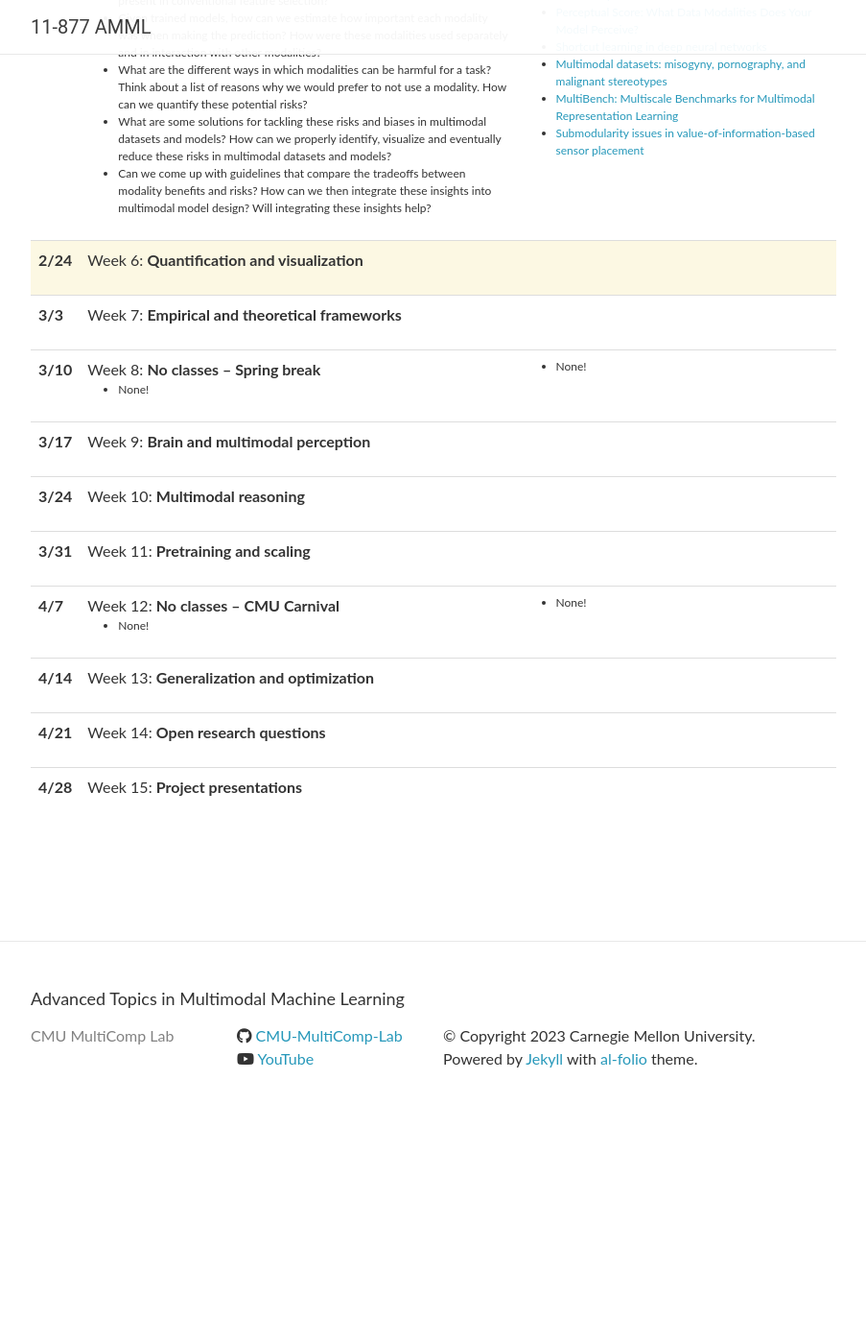
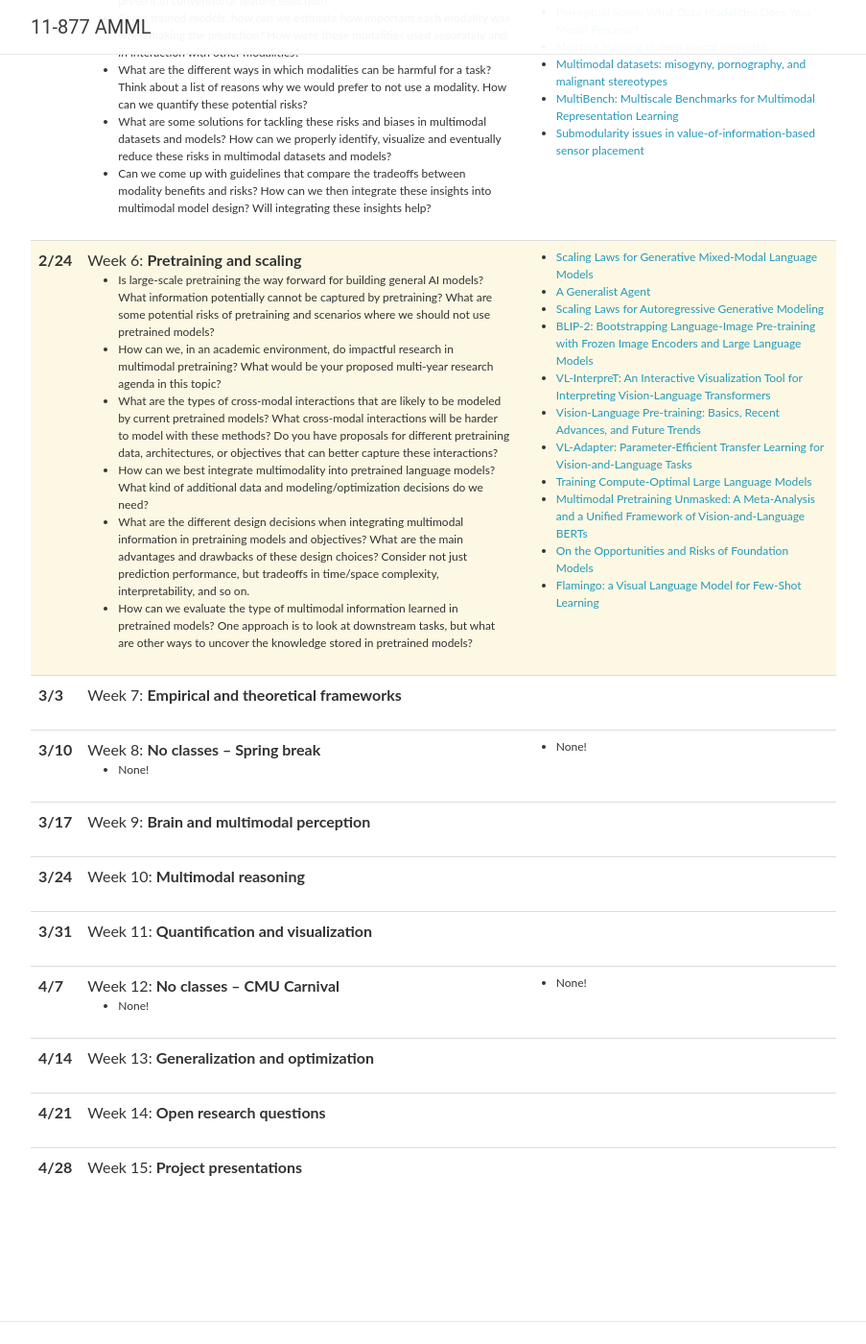
Before and after one commit to CMU-MultiComp-Lab/adv-mmml-course, a Jekyll site: the page built from spring2023/_pages/schedule.md, in a window 1280 px wide and 1400 px high, scrolled down 1866 px. Shown: the whole window at 96% size, without its empty margins (188-1091 px from the left). Built offline with Jekyll 4.4.1, drawn with Linux system fonts in a browser that asks for light colours; nearby versions of some CDN libraries; comment, search, counter and statistics services are not loaded; before the commit the page ends 3042 px from its top, so only the background shows below that.

Commit message:
Update lectures_2023.yml

```diff
--- a/_data/lectures_2023.yml
+++ b/_data/lectures_2023.yml
@@ -107,10 +107,26 @@
 
 - date: 2/24
   title: >
-    Week 6: <strong>Quantification and visualization</strong>
+    Week 6: <strong>Pretraining and scaling</strong>
   topics:
-
+    - Is large-scale pretraining the way forward for building general AI models? What information potentially cannot be captured by pretraining? What are some potential risks of pretraining and scenarios where we should not use pretrained models?
+    - How can we, in an academic environment, do impactful research in multimodal pretraining? What would be your proposed multi-year research agenda in this topic?
+    - What are the types of cross-modal interactions that are likely to be modeled by current pretrained models? What cross-modal interactions will be harder to model with these methods? Do you have proposals for different pretraining data, architectures, or objectives that can better capture these interactions?
+    - How can we best integrate multimodality into pretrained language models? What kind of additional data and modeling/optimization decisions do we need?
+    - What are the different design decisions when integrating multimodal information in pretraining models and objectives? What are the main advantages and drawbacks of these design choices? Consider not just prediction performance, but tradeoffs in time/space complexity, interpretability, and so on.
+    - How can we evaluate the type of multimodal information learned in pretrained models? One approach is to look at downstream tasks, but what are other ways to uncover the knowledge stored in pretrained models?
   readings:
+    - <a href="https://arxiv.org/abs/2301.03728">Scaling Laws for Generative Mixed-Modal Language Models</a> <br/>
+    - <a href="https://arxiv.org/abs/2205.06175">A Generalist Agent</a> <br/>
+    - <a href="https://arxiv.org/abs/2010.14701">Scaling Laws for Autoregressive Generative Modeling</a> <br/>
+    - <a href="https://arxiv.org/abs/2301.12597">BLIP-2&#58; Bootstrapping Language-Image Pre-training with Frozen Image Encoders and Large Language Models</a> <br/>
+    - <a href="https://arxiv.org/abs/2203.17247">VL-InterpreT&#58; An Interactive Visualization Tool for Interpreting Vision-Language Transformers</a> <br/>
+    - <a href="https://arxiv.org/abs/2210.09263">Vision-Language Pre-training&#58; Basics, Recent Advances, and Future Trends</a> <br/>
+    - <a href="https://arxiv.org/abs/2112.06825">VL-Adapter&#58; Parameter-Efficient Transfer Learning for Vision-and-Language Tasks</a> <br/>
+    - <a href="https://arxiv.org/abs/2203.15556">Training Compute-Optimal Large Language Models</a> <br/>
+    - <a href="https://arxiv.org/abs/2011.15124">Multimodal Pretraining Unmasked&#58; A Meta-Analysis and a Unified Framework of Vision-and-Language BERTs</a> <br/>
+    - <a href="https://arxiv.org/abs/2108.07258">On the Opportunities and Risks of Foundation Models</a> <br/>
+    - <a href="https://arxiv.org/abs/2204.14198">Flamingo&#58; a Visual Language Model for Few-Shot Learning</a> <br/>
 
 - date: 3/3
   title: >
@@ -143,7 +159,7 @@
 
 - date: 3/31
   title: >
-    Week 11: <strong>Pretraining and scaling</strong>
+    Week 11: <strong>Quantification and visualization</strong>
   topics:
 
   readings:
```
